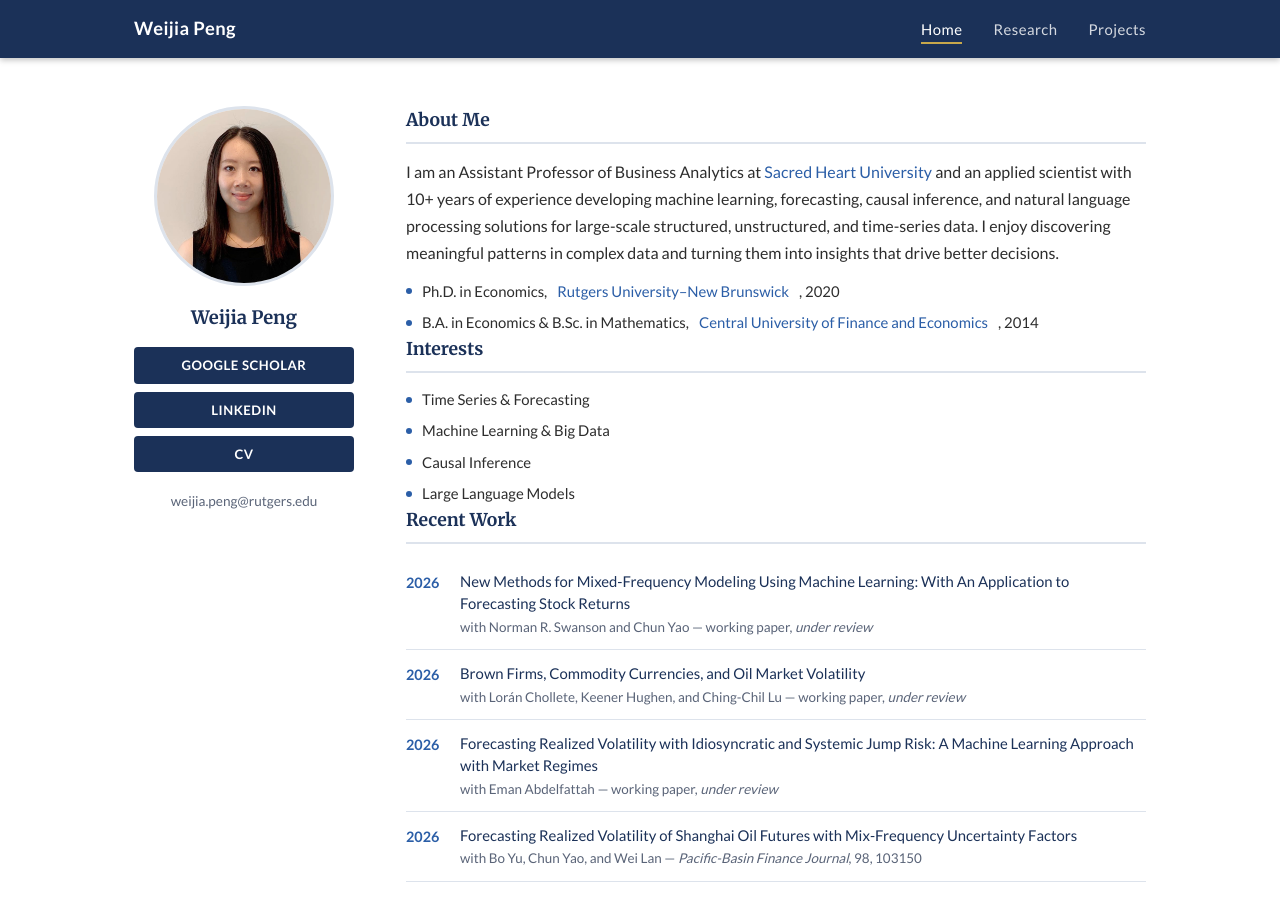
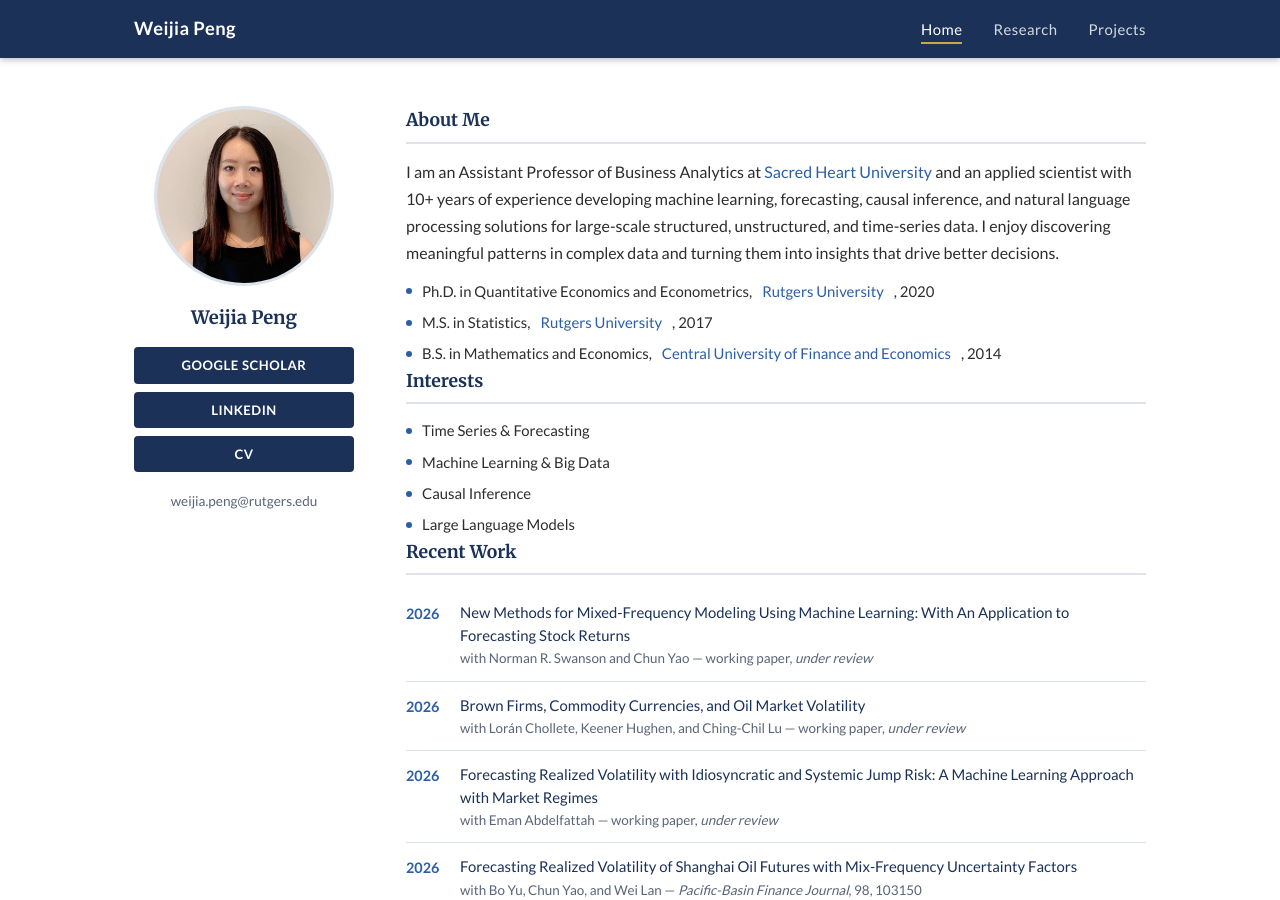
Before and after one commit to weijiap/weijiap.github.io, a Jekyll site: the page built from index.html, in a window 1280 px wide and 900 px high. Built offline with Jekyll 4.4.1, drawn with Linux system fonts in a browser that asks for light colours.

Commit message:
Update education bullets with correct degrees from CV
Co-Authored-By: Claude Sonnet 4.6 <noreply@anthropic.com>

```diff
--- a/index.html
+++ b/index.html
@@ -40,8 +40,9 @@ title: Home
         I am an Assistant Professor of Business Analytics at <a href="https://www.sacredheart.edu/" target="_blank" rel="noopener">Sacred Heart University</a> and an applied scientist with 10+ years of experience developing machine learning, forecasting, causal inference, and natural language processing solutions for large-scale structured, unstructured, and time-series data. I enjoy discovering meaningful patterns in complex data and turning them into insights that drive better decisions.
       </p>
       <ul class="interest-list" style="margin-top: 8px;">
-        <li>Ph.D. in Economics, <a href="https://newbrunswick.rutgers.edu/" target="_blank" rel="noopener">Rutgers University&ndash;New Brunswick</a>, 2020</li>
-        <li>B.A. in Economics &amp; B.Sc. in Mathematics, <a href="http://www.cufe.edu.cn/" target="_blank" rel="noopener">Central University of Finance and Economics</a>, 2014</li>
+        <li>Ph.D. in Quantitative Economics and Econometrics, <a href="https://newbrunswick.rutgers.edu/" target="_blank" rel="noopener">Rutgers University</a>, 2020</li>
+        <li>M.S. in Statistics, <a href="https://newbrunswick.rutgers.edu/" target="_blank" rel="noopener">Rutgers University</a>, 2017</li>
+        <li>B.S. in Mathematics and Economics, <a href="http://www.cufe.edu.cn/" target="_blank" rel="noopener">Central University of Finance and Economics</a>, 2014</li>
       </ul>
     </section>
 
```
